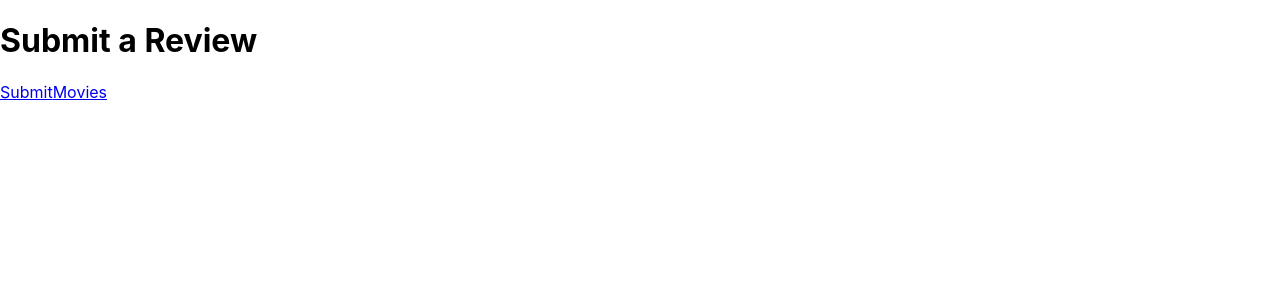
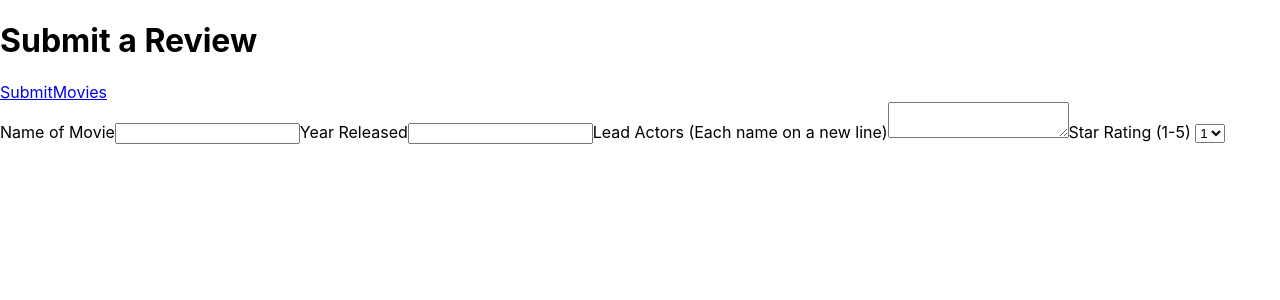
Before and after one commit to readinggaol/movie_reviews, a React (Create React App) app: page /submit in a window 1280 px wide. Shown: the top 300 px of the page. Built offline with nearby package versions, Linux system fonts and the light colour scheme.

Commit message:
Started review form
another component

```diff
--- /dev/null
+++ b/src/components/ReviewForm.js
@@ -0,0 +1,26 @@
+
+
+const ReviewForm = () => {
+    return (
+        <div>
+            <form>
+                <label>Name of Movie</label>
+                <input type="text" name="name" />
+                <label>Year Released</label>
+                <input type="text" name="year" />
+                <label>Lead Actors (Each name on a new line)</label>
+                <textarea name="actors"></textarea>
+                <label>Star Rating (1-5) </label>
+                <select name="rating">
+                    <option value="1">1</option>
+                    <option value="2">2</option>
+                    <option value="3">3</option>
+                    <option value="4">4</option>
+                    <option value="5">5</option>
+                </select>
+            </form>
+        </div>
+    )
+}
+
+export default ReviewForm
--- a/src/routes/submit.jsx
+++ b/src/routes/submit.jsx
@@ -1,4 +1,5 @@
 import Header from "../components/Header";
+import ReviewForm from "../components/ReviewForm";
 import Toolbar from "../components/Toolbar";
 
 export default function Submit() {
@@ -6,6 +7,7 @@ export default function Submit() {
       <main>
         <Header title="Submit a Review" />
         <Toolbar />
+        <ReviewForm />
       </main>
     );
   }
```
